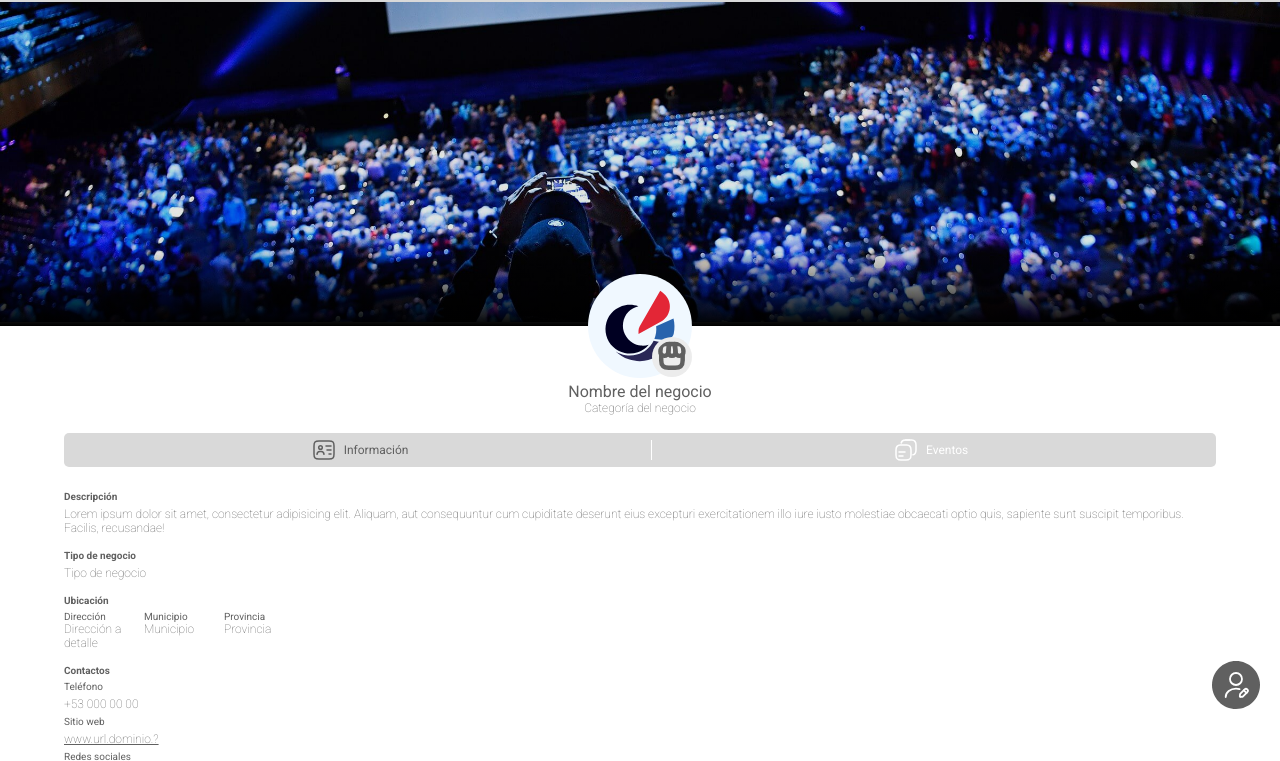
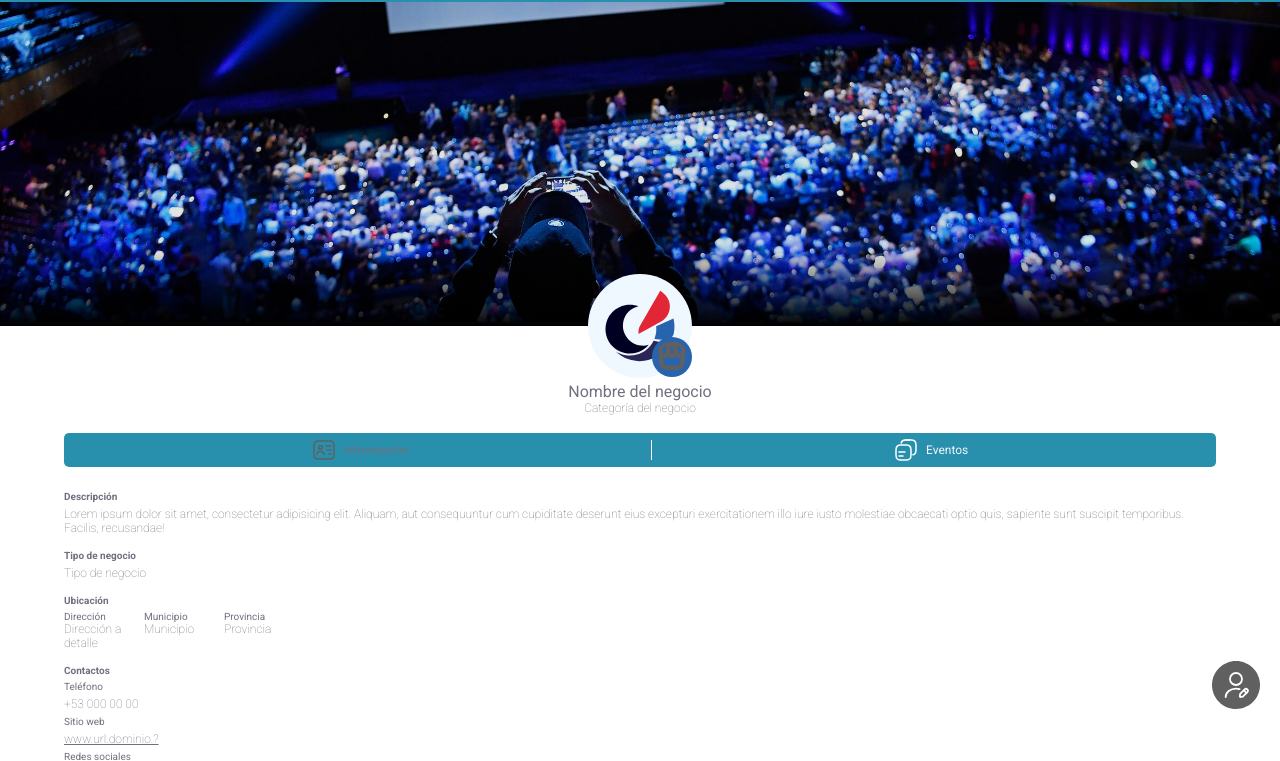
Before and after one commit to Genzai-cloud/eventos-maquetacion, a website: page negocio-detalles/index.html in a window 1280 px wide. Shown: the part 46-807 px from the top of the page. Drawn offline with Linux system fonts and the light colour scheme.

Commit message:
Creada paleta de colores. reparando componente negocio-profile

```diff
--- a/Components/event-card-negocio-info/event-card-negocio-info.css
+++ b/Components/event-card-negocio-info/event-card-negocio-info.css
@@ -28,7 +28,7 @@
 }
 
 .event-card--profile-info {
-    color: var(--primary-color);
+    color: var(--text-color);
     font-family: var(--font-family);
     font-size: 1rem;
     font-style: normal;
--- a/Components/header/header-component.css
+++ b/Components/header/header-component.css
@@ -5,7 +5,7 @@ header {
     padding: 1rem 2rem;
     width: 100vw;
     min-height: 48px;
-    background-color: var(--secondary-color);
+    background-color: var(--secondary-500);
     z-index: 3;
 }
 
--- a/evento-crear/styles/form-crear-evento.css
+++ b/evento-crear/styles/form-crear-evento.css
@@ -12,7 +12,7 @@
     align-items: center;
     gap: 1.6rem;
 
-    color: var(--primary-color);
+    color: var(--text-color);
     font-family: var(--font-family);
     font-style: normal;
     line-height: normal;
@@ -29,7 +29,7 @@
 }
 
 .main__form-crear-evento input::placeholder {
-    color: var(--card-background);
+    color: var(--text-color);
     font-family: var(--font-family);
     font-size: 1rem;
     font-style: normal;
@@ -50,7 +50,7 @@
     border: 0.1rem dashed var(--card-background);
     padding: 0.5rem;
     font-size: 1.2rem;
-    color: var(--secondary-color);
+    color: var(--text-color);
 }
 
 .form--img-input-container label div {
--- a/evento-crear/styles/main.css
+++ b/evento-crear/styles/main.css
@@ -6,7 +6,7 @@ main {
     justify-content: center;
     gap: 1.6rem;
 
-    color: var(--primary-color);
+    color: var(--text-color);
     font-family: var(--font-family);
     font-style: normal;
     line-height: normal;
--- a/evento-detalles/styles/header.css
+++ b/evento-detalles/styles/header.css
@@ -5,6 +5,6 @@ header {
     padding: 1rem 2rem;
     width: 100vw;
     min-height: 48px;
-    background-color: var(--secondary-color);
+    background-color: var(--secondary-500);
     z-index: 3;
 }
--- a/negocio-detalles/styles/navigation.css
+++ b/negocio-detalles/styles/navigation.css
@@ -7,7 +7,7 @@
     display: flex;
     justify-content: space-evenly;
     align-items: center;
-    background: var(--secondary-color);
+    background: var(--secondary-500);
 }
 .main__navigation button {
     cursor: pointer;
@@ -29,7 +29,7 @@
 }
 
 .navigation--informacion {
-    color: var(--primary-color);
+    color: var(--text-color);
 }
 
 .navigation--separador {
@@ -38,5 +38,5 @@
     background: var(--just-white);
 }
 .navigation--eventos {
-    color: var(--just-white);
+    color: var(--neutral-100);
 }
--- a/negocio-detalles/styles/section-info.css
+++ b/negocio-detalles/styles/section-info.css
@@ -11,7 +11,7 @@
     display: flex;
     flex-direction: column;
     gap: 1.5rem;
-    color: var(--primary-color);
+    color: var(--text-color);
     font-family: var(--font-family);
     font-style: normal;
     line-height: normal;
@@ -33,7 +33,7 @@
 }
 .main__section-info a {
     text-decoration: underline;
-    color: var(--primary-color);
+    color: var(--text-color);
     font-family: var(--font-family);
     font-style: normal;
     line-height: normal;
--- a/negocio-detalles/styles/section-negocio-profile.css
+++ b/negocio-detalles/styles/section-negocio-profile.css
@@ -59,7 +59,7 @@
 }
 
 .text {
-    color: var(--primary-color);
+    color: var(--text-color);
     text-align: center;
     font-family: var(--font-family);
     font-style: normal;
--- a/styles/common.css
+++ b/styles/common.css
@@ -8,9 +8,79 @@
     --font-weight-roboto-700: 700;
     --tag-font-size: 1.4rem;
     /*Colors*/
-    --primary-color: #606060;
-    --secondary-color: #D9D9D9;
-    --card-background: #ECECEC;
+    /*Primary*/
+    --primary-100: #D4ECFA;
+    --primary-200: #AAD6F6;
+    --primary-300: #7CB4E6;
+    --primary-400: #5791CD;
+    --primary-500: #2863AD;
+    --primary-600: #1D4C94;
+    --primary-700: #14397C;
+    --primary-800: #0C2764;
+    --primary-900: #0C2764;
+    /*Secondary*/
+    --secondary-100: #D4FAF8;
+    --secondary-200: #AAF6F6;
+    --secondary-300: #7CDEE6;
+    --secondary-400: #57BCCD;
+    --secondary-500: #2890AD;
+    --secondary-600: #1D7194;
+    --secondary-700: #14567C;
+    --secondary-800: #0C3E64;
+    --secondary-900: #072C53;
+    /*Right*/
+    --right-100: #DEFAD3;
+    --right-200: #B7F5A9;
+    --right-300: #83E179;
+    --right-400: #53C452;
+    --right-500: #249E2E;
+    --right-600: #1A872D;
+    --right-700: #12712B;
+    --right-800: #0B5B27;
+    --right-900: #064B25;
+    /*Info*/
+    --info-100: #CAEEFD;
+    --info-200: #97D8FC;
+    --info-300: #62BBF7;
+    --info-400: #3B9EEF;
+    --info-500: #0072E5;
+    --info-600: #0058C4;
+    --info-700: #0041A4;
+    --info-800: #002E84;
+    --info-900: #00206D;
+    /*Warning*/
+    --warning-100: #FEF4CB;
+    --warning-200: #FEE698;
+    --warning-300: #FED365;
+    --warning-400: #FDC13F;
+    --warning-500: #FCA400;
+    --warning-600: #D88500;
+    --warning-700: #B56900;
+    --warning-800: #924F00;
+    --warning-900: #783D00;
+    /*Error*/
+    --error-100: #FDE1D1;
+    --error-200: #FBBCA4;
+    --error-300: #F38D75;
+    --error-400: #E76152;
+    --error-500: #D8211E;
+    --error-600: #B91521;
+    --error-700: #9B0F24;
+    --error-800: #7D0925;
+    --error-900: #670525;
+    /*Neutral*/
+    --neutral-100: #F5F5FA;
+    --neutral-200: #E4E4F2;
+    --neutral-300: #B9B9C9;
+    --neutral-400: #9393A3;
+    --neutral-500: #70707F;
+    --neutral-600: #51515E;
+    --neutral-700: #363640;
+    --neutral-800: #1D1D24;
+    --neutral-900: #08080A;
+    /*Otros*/
+    --card-background: var(--primary-500);
+    --text-color: var(--neutral-500);
     color: rgba(0, 0, 0, 0.33);
     --just-white: white;
 }
@@ -24,6 +94,7 @@
 html {
     font-size: 62.5%;
 }
+
 body {
     font-size: 1.6rem;
     position: relative;
--- a/styles/header.css
+++ b/styles/header.css
@@ -5,7 +5,7 @@ header {
     padding: 1rem 2rem;
     width: 100vw;
     min-height: 48px;
-    background-color: var(--secondary-color);
+    background-color: var(--secondary-500);
     z-index: 1;
 }
 nav {
--- a/styles/section-filters-tags.css
+++ b/styles/section-filters-tags.css
@@ -18,14 +18,14 @@
     cursor: pointer;
     flex-grow: 1;
     text-align: center;
-    color: var(--just-white);
+    color: var(--neutral-100);
     font-family: var(--font-family);
     font-size: var(--tag-font-size);
     font-style: normal;
     font-weight: 200;
     line-height: normal;
 
-    background-color: var(--primary-color);
+    background-color: var(--primary-500);
 
     min-height: 1.6rem;
     padding: 0.5rem 1rem;
```
Also changed, not shown: evento-detalles/styles/section-evento-details.css (+5 -5 lines), styles/section-eventos.css (+19 -15 lines).
